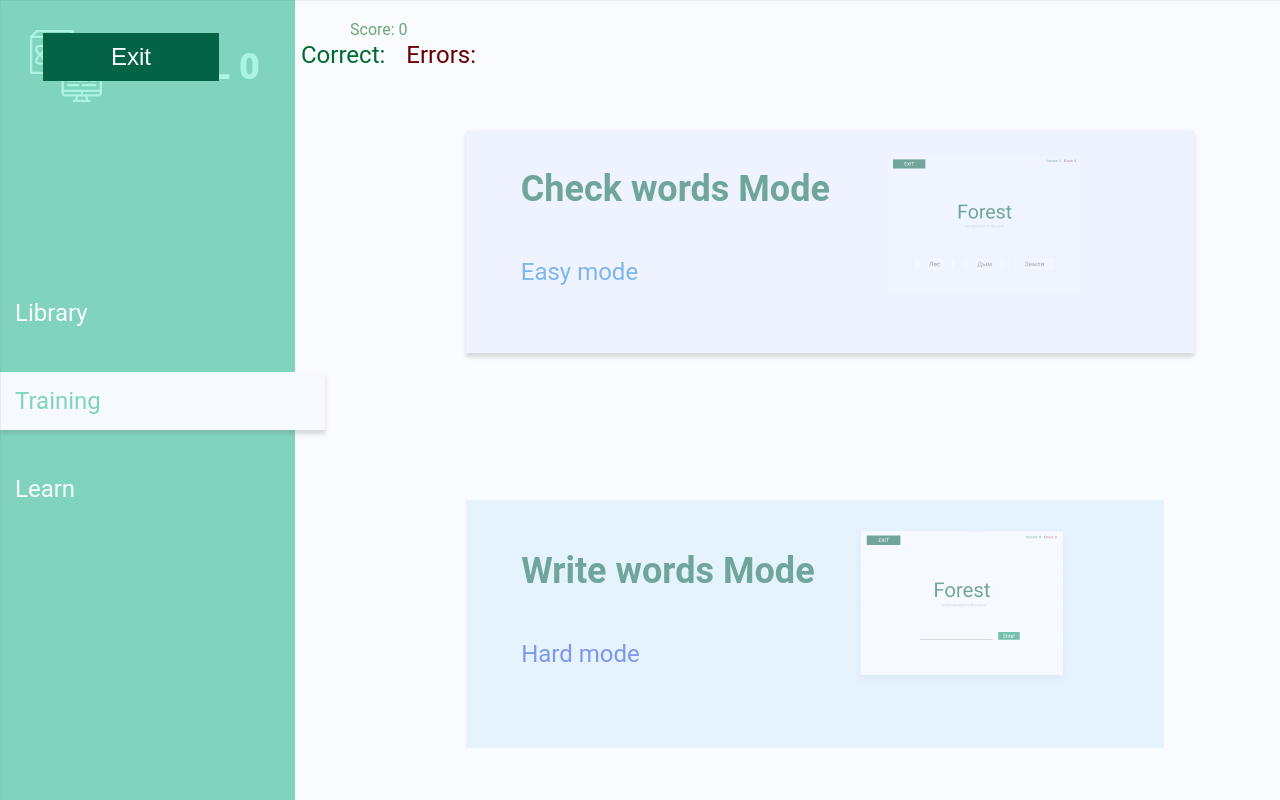
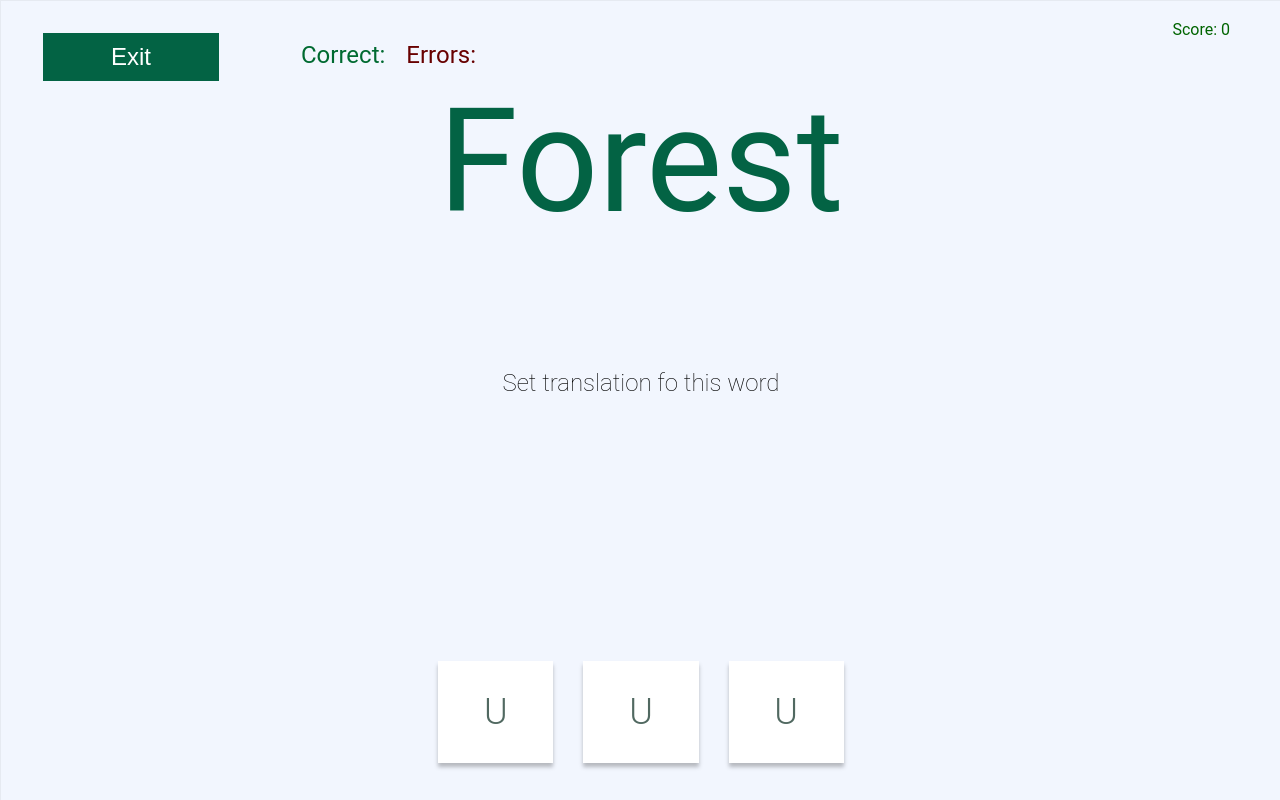
Before and after one commit to Slv97/English_APP-on-React, a React (Create React App) app in the folder english-learn/: page /training/check-mode in a window 1280 px wide. Shown: the top 800 px of the page. Built offline with nearby package versions, Linux system fonts and the light colour scheme.

Commit message:
Work with CheckMode and Score

```diff
--- a/english-learn/src/App.css
+++ b/english-learn/src/App.css
@@ -206,8 +206,9 @@ a.active {
 }
 
 .score {
+  z-index: 4;
   position: absolute;
-  left: 350px;
+  right: 50px;
   color: darkgreen;
   top: 20px;
 }
@@ -218,8 +219,6 @@ a.active {
   justify-content: end;
   column-gap: 20px;
   align-items: center;
-
-  margin-top: 50px;
 }
 
 .page-container{
@@ -308,12 +307,25 @@ a.active {
   align-items: center;
   grid-template-columns: repeat(2, 1fr);
   justify-items: center;
+  padding: 25px 55px 55px 55px;
+}
+
+.easy-mode {
   background: rgba(215, 228, 255, 0.46);
-  padding: 25px 55px 55px 55px;
 }
 
 .hard-mode {
   background: rgba(176, 222, 255, 0.46);
+}
+
+.easy-mode .model-description {
+  padding-top: 48px;
+  color: #1B81DF;
+}
+
+.hard-mode .model-description {
+  padding-top: 48px;
+  color: #1B46DF;
 }
 
 .mode-title {
@@ -328,16 +340,6 @@ a.active {
   line-height: 28px;
 }
 
-.easy-mode .model-description {
-  padding-top: 48px;
-  color: #1B81DF;
-}
-
-.hard-mode .model-description {
-  padding-top: 48px;
-  color: #1B46DF;
-}
-
 .mode-page {
   display: grid;
   align-items: start;
@@ -350,15 +352,16 @@ a.active {
 
 .game-page {
   position: fixed;
-  height: 100vh;
+  height: 100%;
   width: 100vw;
   top: 0;
   left: 0;
-  background: rgba(242, 246, 254, 0.46);
+  background: rgb(242, 246, 254);
   border: 1px solid rgba(0, 0, 0, 0.05);
 }
 
 .btn-exit {
+  z-index: 2;
   position: absolute;
   width: 176px;
   height: 48px;
@@ -386,7 +389,52 @@ a.active {
 }
 
 .points-block {
+  z-index: 2;
   position: absolute;
   left: 300px;
   top: 40px;
 }
+
+.mode-title-word {
+  font-size: 144px;
+  line-height: 169px;
+  align-items: center;
+  text-align: center;
+  color: #036344;
+}
+
+.mode-title-word-description {
+  font-weight: 200;
+  font-size: 24px;
+  line-height: 28px;
+  margin-bottom: 140px;
+  color: #000000;
+}
+
+.check-item-block {
+  display: grid;
+  grid-template-columns: repeat(3, 1fr);
+  column-gap: 30px;
+}
+
+.check-item {
+  background: #FFFFFF;
+  box-shadow: 0px 4px 4px rgba(0, 0, 0, 0.25);
+  padding: 30px;
+  font-weight: 300;
+  font-size: 36px;
+  line-height: 42px;
+  text-align: center;
+  color: #516961;
+}
+
+.mode-wrapper {
+  display: grid;
+  align-items: start;
+  width: 100%;
+  height: 100%;
+  justify-content: center;
+  align-items: center;
+  row-gap: 10px;
+  text-align: center;
+}
--- a/english-learn/src/App.js
+++ b/english-learn/src/App.js
@@ -1,4 +1,4 @@
-import React from 'react';
+import React, { useState } from 'react';
 import {BrowserRouter, Route} from "react-router-dom";
 import './App.css';
 import Nav from './Components/Nav/Nav';
@@ -10,7 +10,7 @@ import Game from './Components/Games/Game';
 
 
 const App = () => {
-  let score = '0'
+  const [score, setScore] = useState(0)
   return (
     <BrowserRouter>
       <div className="app-wrapper">
@@ -19,7 +19,11 @@ const App = () => {
             <Route path='/library' component={Library} />
             <Route path='/training' component={Training} />
             <Route path='/learn' component={Learn} />
-            <Route path='/training/check-mode' component={Game} />
+            <Route path='/training/check-mode'>
+              <Game setScore={setScore}
+                    score={score}
+              />
+            </Route>
       </div>
       </BrowserRouter>
   )
--- a/english-learn/src/Components/Games/CheckMode.jsx
+++ b/english-learn/src/Components/Games/CheckMode.jsx
@@ -1,9 +1,26 @@
 import React from 'react';
 
-export default () => {
+export default (props) => {
+    const checkWord = () => {
+        props.setScore(props.score +1)
+    }
     return (
-        <div>
-
+        <div className='mode-wrapper'>
+            <div className='mode-title-word'>
+                Forest
+            </div>
+            <p className='mode-title-word-description'>Set translation fo this word</p>
+            <div className='check-item-block'>
+                <div className='check-item' onClick={checkWord}>
+                    U
+                </div>
+                <div className='check-item'>
+                    U
+                </div>
+                <div className='check-item'>
+                    U
+                </div>
+            </div>
         </div>
     )
 }
--- a/english-learn/src/Components/Games/Game.jsx
+++ b/english-learn/src/Components/Games/Game.jsx
@@ -3,7 +3,7 @@ import {NavLink, useLocation} from "react-router-dom";
 import CheckMode from './CheckMode';
 import WriteMode from './WriteMode';
 
-export default () => {
+export default (props) => {
     const location = useLocation()
     //console.log(location.pathname === '/training/check-mode')
     return (
@@ -18,7 +18,10 @@ export default () => {
                 <span className='error-title'>Errors: </span>
             </div>
             { location.pathname === '/training/check-mode'
-            ? <CheckMode /> :
+            ? <CheckMode
+                setScore={props.setScore}
+                score={props.score}
+            /> :
               location.pathname === '/training/write-mode'
             ? <WriteMode /> :
             null
--- a/english-learn/src/Components/Games/WriteMode.jsx
+++ b/english-learn/src/Components/Games/WriteMode.jsx
@@ -3,7 +3,7 @@ import React from 'react';
 export default () => {
     return (
         <div>
-
+            write
         </div>
     )
 }
--- a/english-learn/src/Components/Page.jsx
+++ b/english-learn/src/Components/Page.jsx
@@ -134,4 +134,4 @@ class Page extends React.Component {
 
 export default Page
 
-//27-20
+//43-34
```
